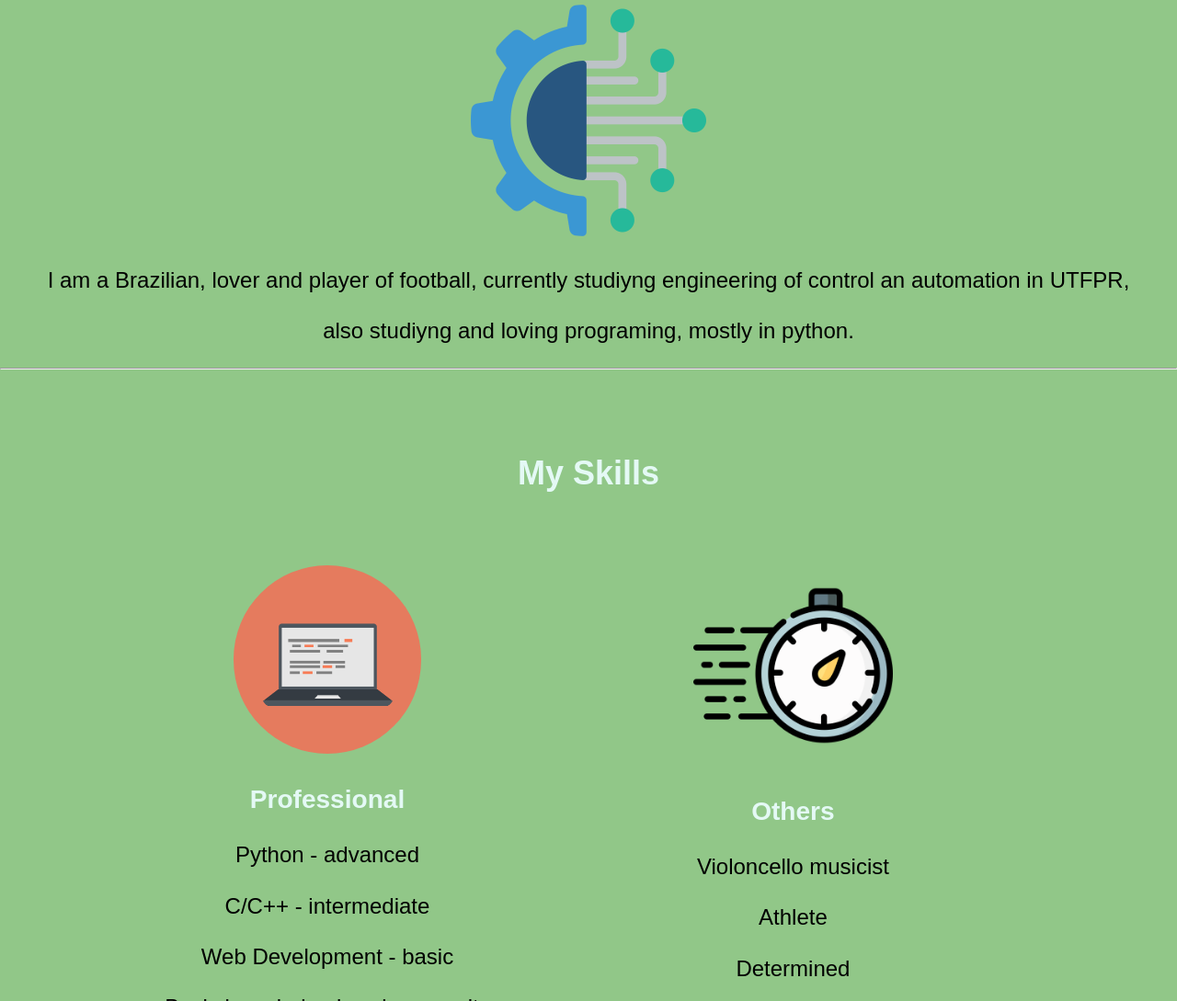
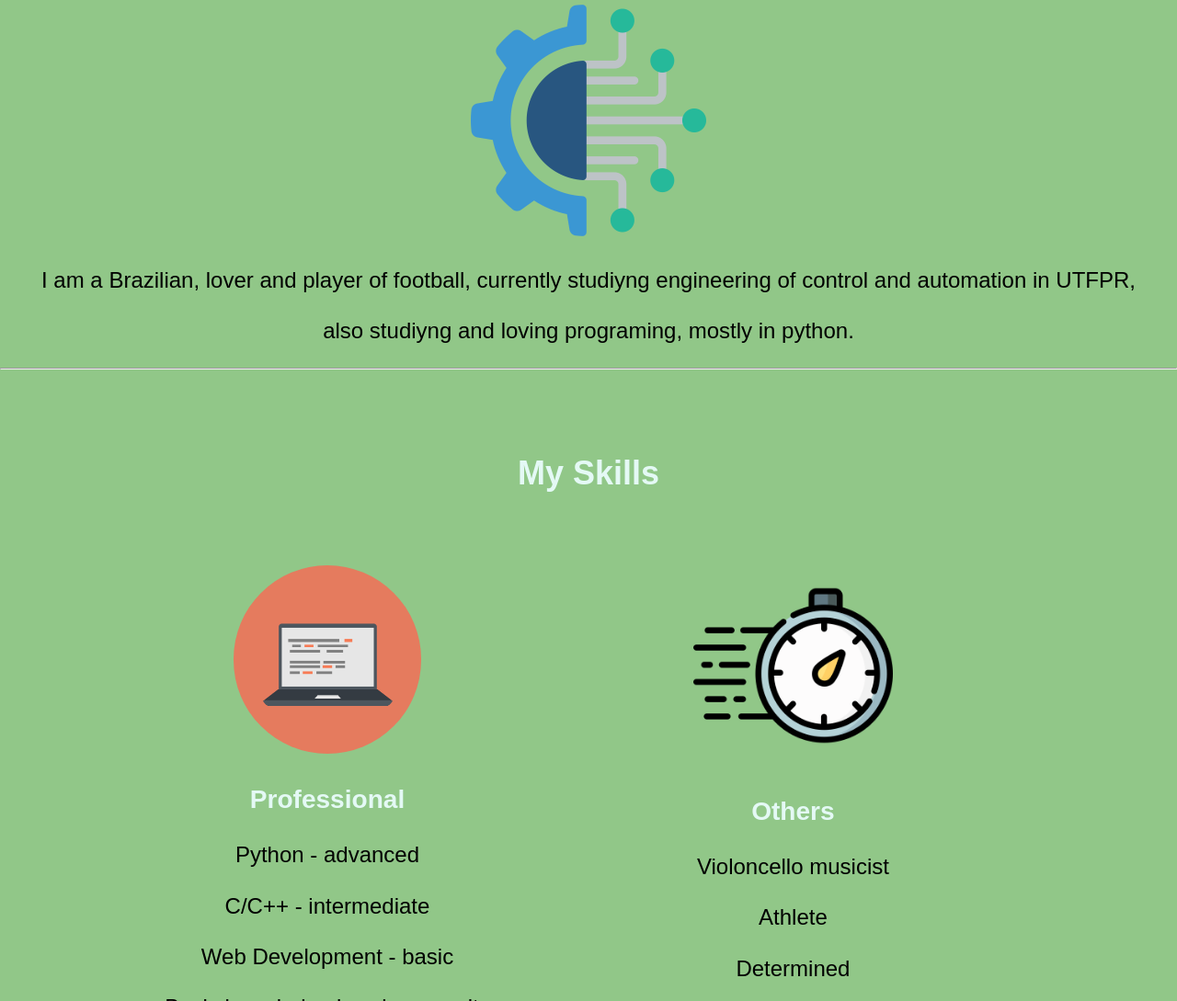
Before and after one commit to IsaacGuiotto/My_Site, a plain HTML site: page index.html in a window 1280 px wide. Shown: the part 1267-2356 px from the top of the page at 92% size. Drawn offline with Linux system fonts and the light colour scheme.

Commit message:
Update index.html

```diff
--- a/index.html
+++ b/index.html
@@ -22,7 +22,7 @@
         <h2>Hello</h2>
         <img class="tec_img" src="images/technology.png" alt="above_hello_img">
         <p>I am a Brazilian, lover and player of football,
-          currently studiyng engineering of control an automation in UTFPR,</p>
+          currently studiyng engineering of control and automation in UTFPR,</p>
         <p>also studiyng and loving programing, mostly in python.</p>
       </div>
       <hr>
```
